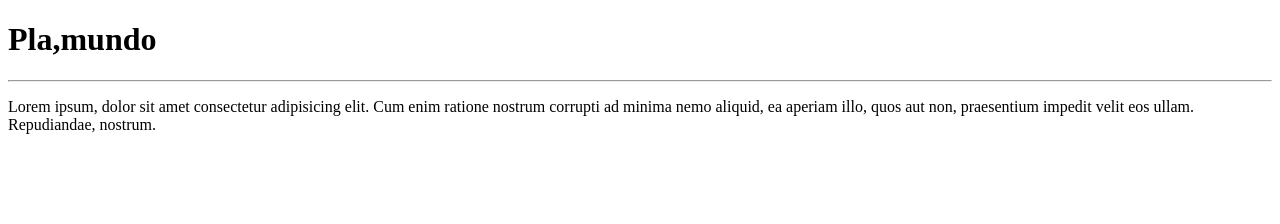
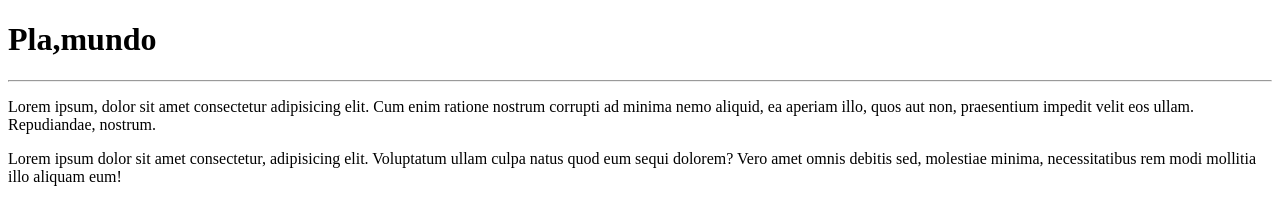
Before and after one commit to cecilialacerda/Hello-world, a plain HTML site: page site exemplo/index.html in a window 1280 px wide. Drawn offline with Linux system fonts and the light colour scheme.

Commit message:
Adicionei um paragrafo

```diff
--- a/site exemplo/index.html
+++ b/site exemplo/index.html
@@ -9,6 +9,6 @@
     <h1>Pla,mundo</h1>
     <hr>
     <p>Lorem ipsum, dolor sit amet consectetur adipisicing elit. Cum enim ratione nostrum corrupti ad minima nemo aliquid, ea aperiam illo, quos aut non, praesentium impedit velit eos ullam. Repudiandae, nostrum.</p>
-
+    <p>Lorem ipsum dolor sit amet consectetur, adipisicing elit. Voluptatum ullam culpa natus quod eum sequi dolorem? Vero amet omnis debitis sed, molestiae minima, necessitatibus rem modi mollitia illo aliquam eum!</p>
 </body>
 </html>
```
